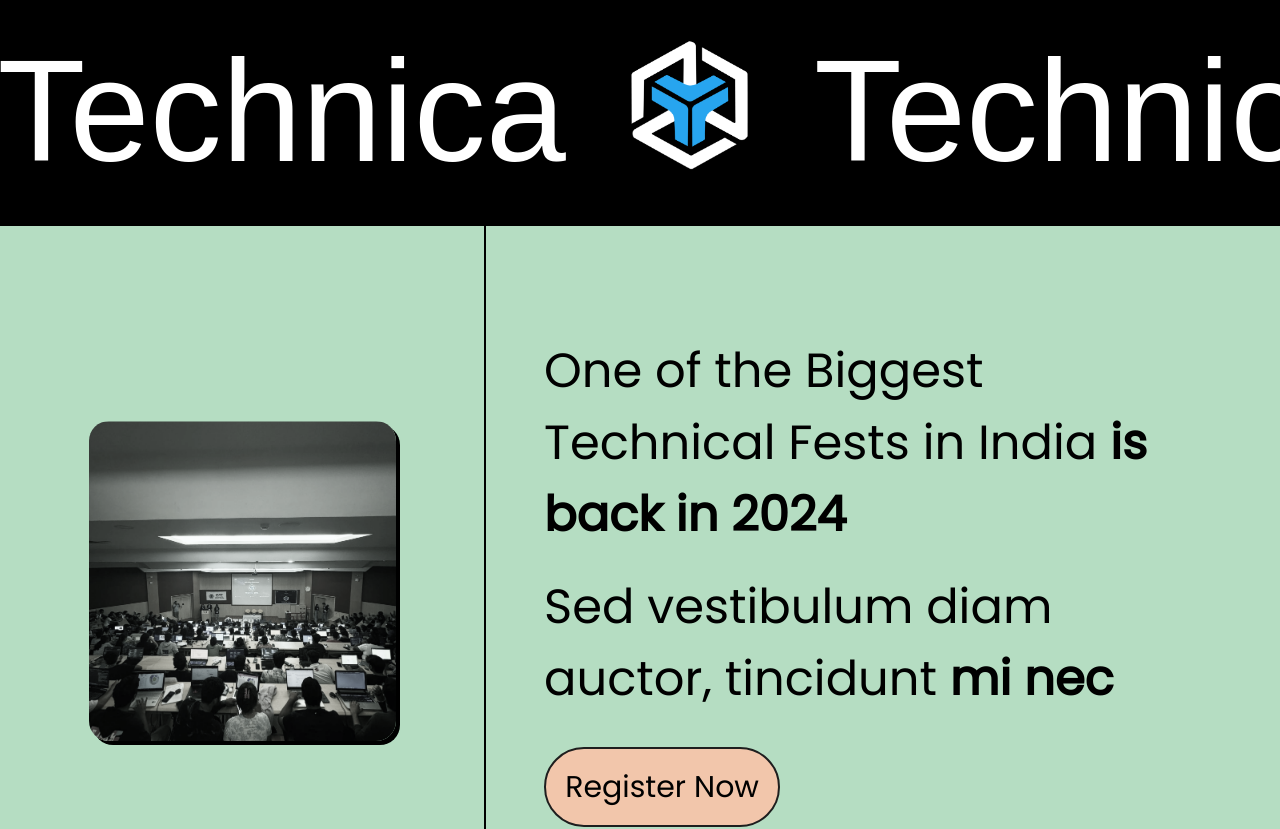
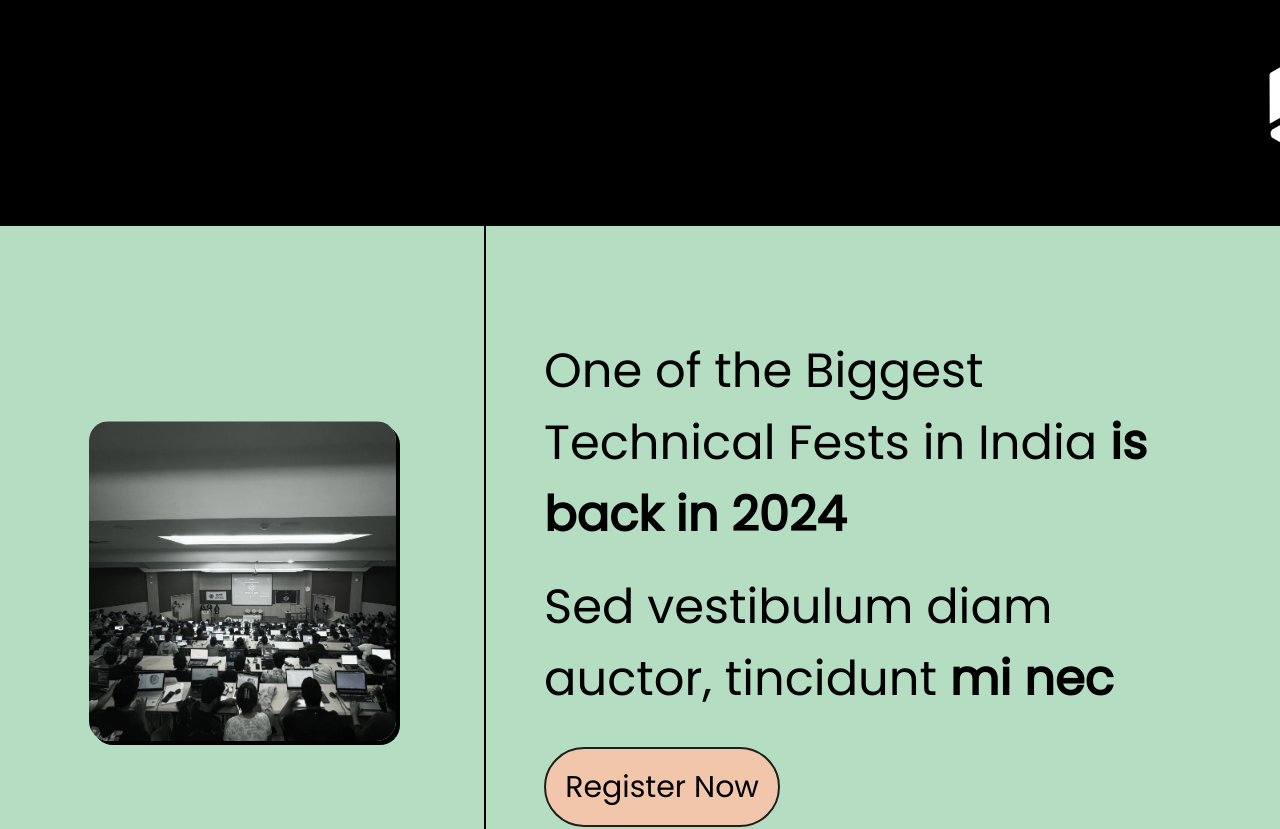
Before and after one commit to MahirKaushik/Horizon_2024-25, a React (Vite) app: page / in a window 1280 px wide. Shown: the top 829 px of the page. Built offline with nearby package versions, Linux system fonts and the light colour scheme; a web font is replaced by a local one.

Commit message:
Change Technica to Upper Case

```diff
--- a/src/components/technica.jsx
+++ b/src/components/technica.jsx
@@ -3,21 +3,22 @@ import Button from "./button";
 const Technica=({children})=>{
     return (
         <>
-      <div className="marquee-container relative top-0 left-0 flex items-center justify-center px-2 py-1 sm:px-4 sm:py-2 place-content-center">
+            <div className="marquee-container relative top-0 left-0 flex items-center justify-center px-2 py-1 sm:px-4 sm:py-2 place-content-center">
                 <div className="marquee-content whitespace-nowrap font-itc text-6xl md:text-7xl lg:text-9xl py-8 inline-flex">
                     <img className="place-content-center w-[60px] h-[60px] md:w-[80px] md:h-[80px] lg:w-[120px] lg:h-[130px] mx-5 md:mx-9 lg:mx-16"src="src/images/Tech2.png" />
-                    Technica
+                    TECHNICA
                     <img className="place-content-center w-[60px] h-[60px] md:w-[80px] md:h-[80px] lg:w-[120px] lg:h-[130px] mx-5 md:mx-9 lg:mx-16"src="src/images/Tech2.png" />
-                    Technica
+                    TECHNICA
                     <img className="place-content-center w-[60px] h-[60px] md:w-[80px] md:h-[80px] lg:w-[120px] lg:h-[130px] mx-5 md:mx-9 lg:mx-16"src="src/images/Tech2.png" />
-                    Technica
+                    TECHNICA
                     <img className="place-content-center w-[60px] h-[60px] md:w-[80px] md:h-[80px] lg:w-[120px] lg:h-[130px] mx-5 md:mx-9 lg:mx-16"src="src/images/Tech2.png" />
-                    Technica
+                    TECHNICA
                     <img className="place-content-center w-[60px] h-[60px] md:w-[80px] md:h-[80px] lg:w-[120px] lg:h-[130px] mx-5 md:mx-9 lg:mx-16"src="src/images/Tech2.png" />
-                    Technica
+                    TECHNICA
                     <img className="place-content-center w-[60px] h-[60px] md:w-[80px] md:h-[80px] lg:w-[120px] lg:h-[130px] mx-5 md:mx-9 lg:mx-16"src="src/images/Tech2.png" />
                 </div>
             </div>
+
         <div className="hidden custom:flex shrink-1 h-[89vh] bg-technica border-t-2 border-black">
             <div className="flex w-[38vw] border-r-2 border-black justify-center items-center">
                 <div className="flex flex-shrink-0 w-clamp-24vw-24vw-30vw h-clamp-24vw-25vw-40vw background-image"></div>
--- a/src/index.css
+++ b/src/index.css
@@ -37,7 +37,7 @@
     @apply w-full overflow-hidden bg-black text-white  ;
   }
 
-  .marquee-content {
+.marquee-content {
     @apply animate-marquee;
     display:flex;
-  }
+}
--- a/tailwind.config.js
+++ b/tailwind.config.js
@@ -13,7 +13,7 @@ export default {
         },
       },
       animation: {
-        marquee: 'marquee 15s linear infinite',
+        marquee: 'marquee 30s linear infinite',
       },
       fontFamily:{
         itc:['ITC','sans-serif']
```
